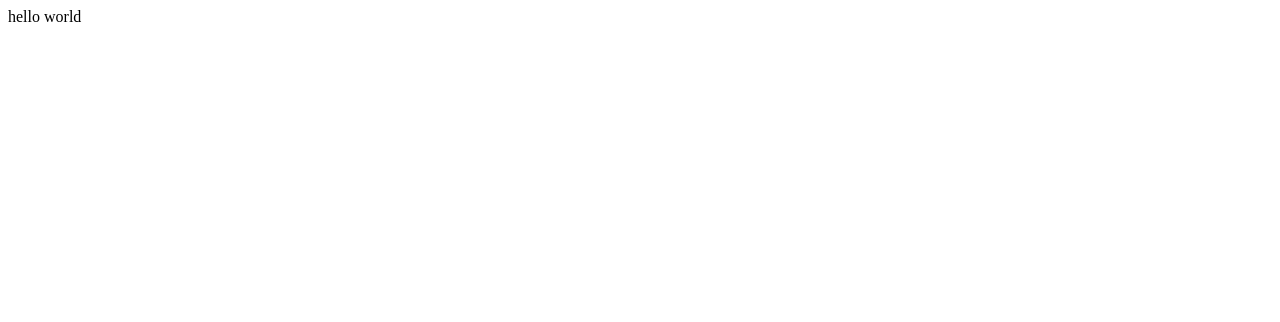
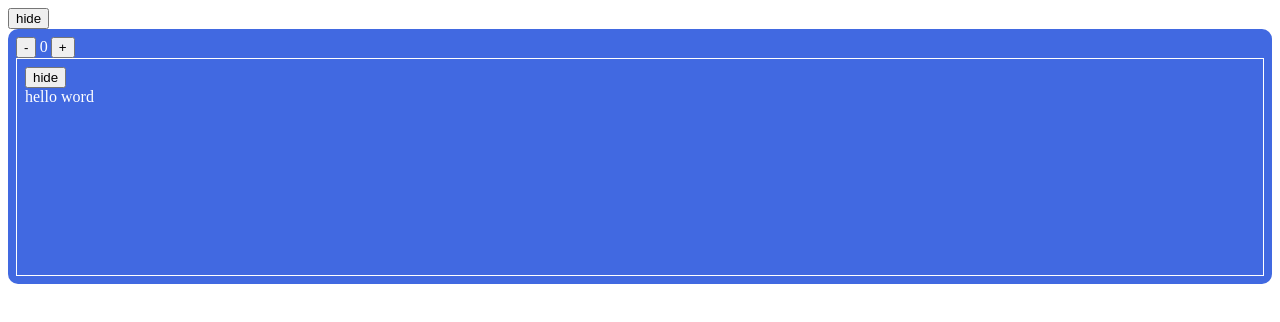
Before and after one commit to abratsiuk/01.react, a React (Create React App) app: page / in a window 1280 px wide. Shown: the top 322 px of the page. Built offline with nearby package versions, Linux system fonts and the light colour scheme.

Commit message:
AppWithEffect

```diff
--- a/src/App.jsx
+++ b/src/App.jsx
@@ -1,12 +1,21 @@
-import React from "react";
+import React, { useState } from 'react';
+import AppWithEffect from './AppWithEffect';
+import './index.css';
 
 function App() {
-
-  return (
-    <div>
-      hello world
-    </div>
-  );
+    const [isVisible, setIsVisible] = useState(true);
+    return (
+        <div>
+            {isVisible ? (
+                <>
+                    <button onClick={() => setIsVisible(false)}>hide</button>
+                    <AppWithEffect />
+                </>
+            ) : (
+                <button onClick={() => setIsVisible(true)}>show</button>
+            )}
+        </div>
+    );
 }
 
 export default App;
--- /dev/null
+++ b/src/AppWithEffect.jsx
@@ -0,0 +1,45 @@
+import React, { useState, useEffect } from 'react';
+
+function AppWithEffect() {
+    const [count, setCount] = useState(0);
+    const [isVisible, setIsVisible] = useState(true);
+
+    useEffect(() => {
+        console.log(count, 'AppWithEffect 1 mounted');
+
+        return () => {
+            console.log(count, 'AppWithEffect 1 cleanUp');
+        };
+    }, []);
+    useEffect(() => {
+        console.log(count, 'AppWithEffect 2 update');
+
+        return () => {
+            console.log(count, 'AppWithEffect 2 update cleanUp');
+        };
+    }, [count]);
+
+    return (
+        <div className='component app-with-effect'>
+            <div className='toolbar'>
+                <button onClick={() => setCount(count - 1)}>-</button>
+                <span className='count-value'>{count}</span>
+                <button onClick={() => setCount(count + 1)}>+</button>
+            </div>
+            <div className='component-body'>
+                {isVisible ? (
+                    <>
+                        <button onClick={() => setIsVisible(false)}>
+                            hide
+                        </button>
+                        <div>hello word</div>
+                    </>
+                ) : (
+                    <button onClick={() => setIsVisible(true)}>show</button>
+                )}
+            </div>
+        </div>
+    );
+}
+
+export default AppWithEffect;
--- /dev/null
+++ b/src/index.css
@@ -0,0 +1,21 @@
+.component {
+    border-radius: 10px;
+    padding: 0.5rem;
+
+    color: white;
+}
+
+.count-value {
+    margin: 0 0.2rem;
+}
+
+.component-body {
+    border: 1px solid white;
+    min-height: 200px;
+    min-width: 200px;
+    padding: 0.5rem;
+}
+
+.app-with-effect {
+    background-color: royalblue;
+}
--- a/src/index.js
+++ b/src/index.js
@@ -4,7 +4,7 @@ import App from './App';
 
 const root = ReactDOM.createRoot(document.getElementById('root'));
 root.render(
-  <React.StrictMode>
+    // <React.StrictMode>
     <App />
-  </React.StrictMode>
+    // </React.StrictMode>
 );
```
Also changed, not shown: public/index.html (+5 -4 lines), src/task_how_to_start_useeffect_cleanup.jpg (added).
